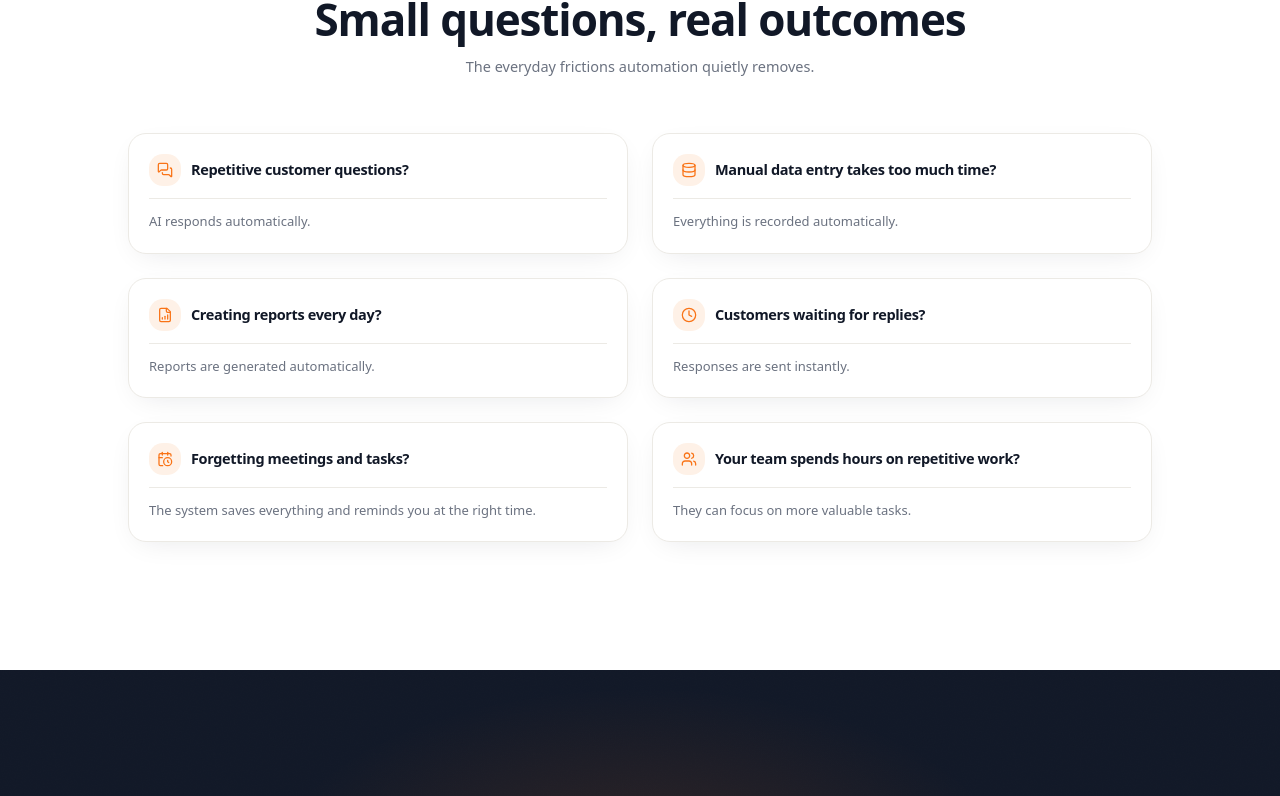
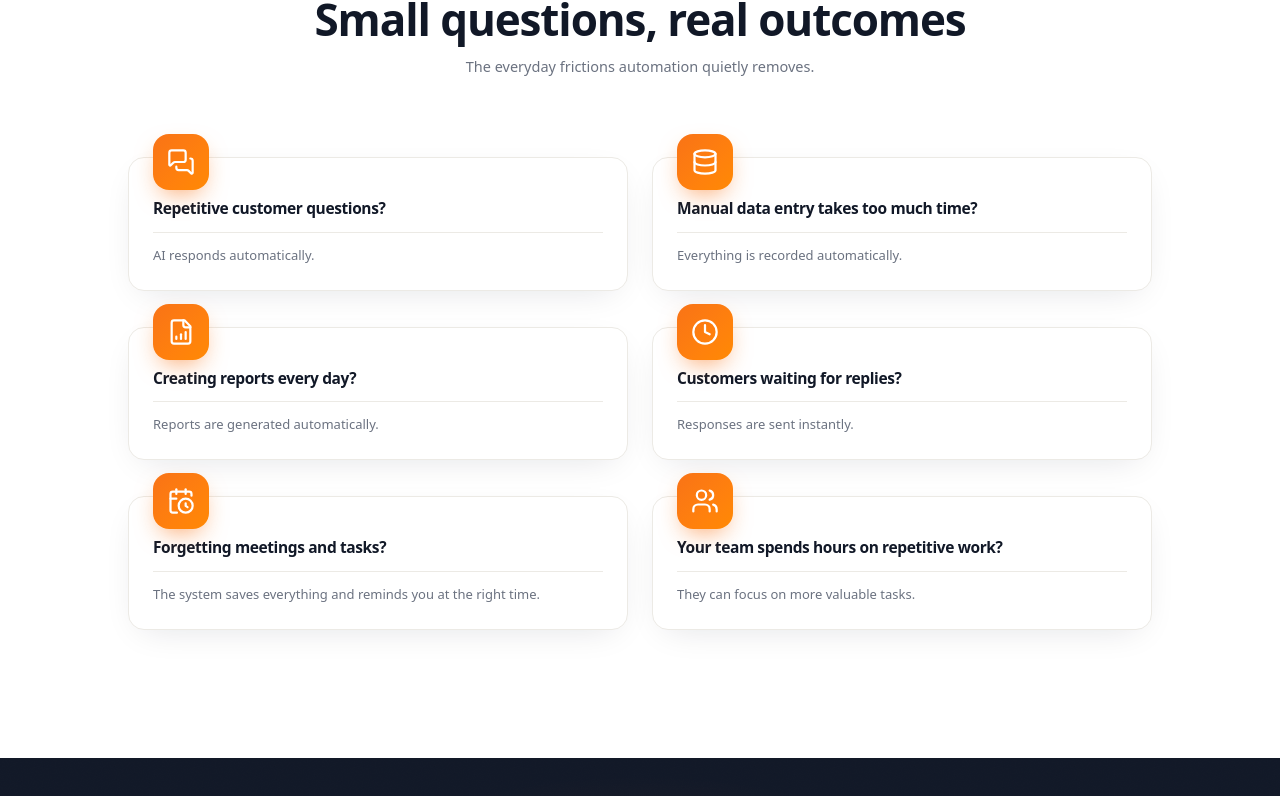
Before and after one commit to homayounKheiri/my-portfolio, a Next.js app: page / in a window 1280 px wide. Shown: the part 1739-2535 px from the top of the page. Built offline with nearby package versions, Linux system fonts and the light colour scheme.

Commit message:
e4c111c7-dee7-42bc-a136-b1455a3e9d66

```diff
--- a/src/components/sections/challenge-solution.tsx
+++ b/src/components/sections/challenge-solution.tsx
@@ -88,8 +88,8 @@ export function ChallengeSolution() {
           </motion.p>
         </div>
 
-        {/* 2-column grid (3 rows of 2 cards) */}
-        <div className="mt-14 grid grid-cols-1 gap-5 sm:grid-cols-2 sm:gap-6">
+        {/* 2-column grid (3 rows of 2 cards) — extra top padding for overlapping icons */}
+        <div className="mt-20 grid grid-cols-1 gap-7 sm:grid-cols-2 sm:gap-x-6 sm:gap-y-9">
           {CARDS.map((card, i) => (
             <motion.div
               key={card.question}
@@ -107,21 +107,21 @@ export function ChallengeSolution() {
   );
 }
 
-/* ---------- Compact statement card (soft shadow only, no hover) ---------- */
+/* ---------- Statement card with overlapping top icon ---------- */
 
 function StatementCard({ card }: { card: Card }) {
   const Icon = card.icon;
   return (
-    <div className="flex w-full flex-col rounded-xl border border-border bg-white p-4 shadow-[0_8px_30px_-12px_rgba(17,24,39,0.12)] sm:p-5">
-      {/* Icon beside the question */}
-      <div className="flex items-center gap-2.5">
-        <span className="flex h-8 w-8 shrink-0 items-center justify-center rounded-lg bg-brand/10 text-brand">
-          <Icon className="h-4 w-4" strokeWidth={1.9} />
-        </span>
-        <p className="text-pretty text-[13.5px] font-semibold leading-snug tracking-tight text-ink sm:text-[14.5px]">
-          {card.question}
-        </p>
-      </div>
+    <div className="relative flex h-full flex-col rounded-2xl border border-border bg-white px-5 pb-5 pt-9 shadow-[0_10px_36px_-14px_rgba(17,24,39,0.14)] sm:px-6 sm:pb-6 sm:pt-10">
+      {/* Large icon overlapping the top edge */}
+      <span className="absolute -top-6 left-5 flex h-12 w-12 items-center justify-center rounded-2xl bg-gradient-to-br from-brand to-orange-400 text-white shadow-[0_10px_24px_-8px_rgba(249,115,22,0.65)] sm:left-6 sm:h-14 sm:w-14">
+        <Icon className="h-6 w-6 sm:h-7 sm:w-7" strokeWidth={1.9} />
+      </span>
+
+      {/* Question */}
+      <p className="text-pretty text-[14.5px] font-semibold leading-snug tracking-tight text-ink sm:text-[15.5px]">
+        {card.question}
+      </p>
 
       {/* Thin divider */}
       <div className="my-3 h-px w-full bg-border" />
```
Also changed, not shown: 1 other file (tests, documents, lock files or other folders).
